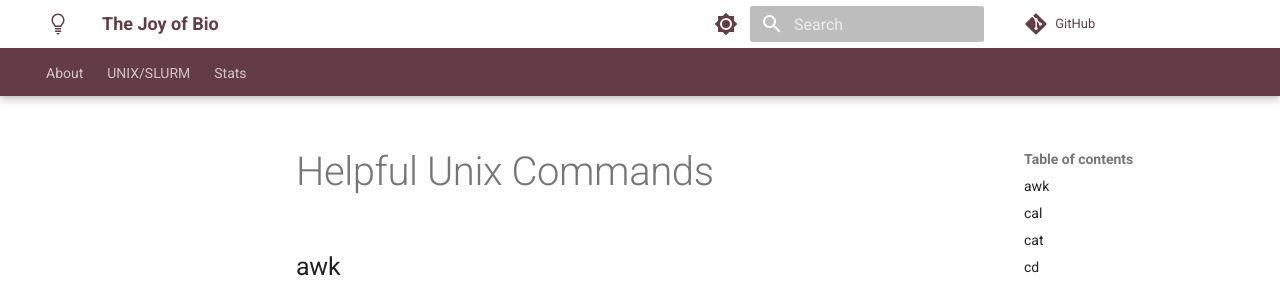
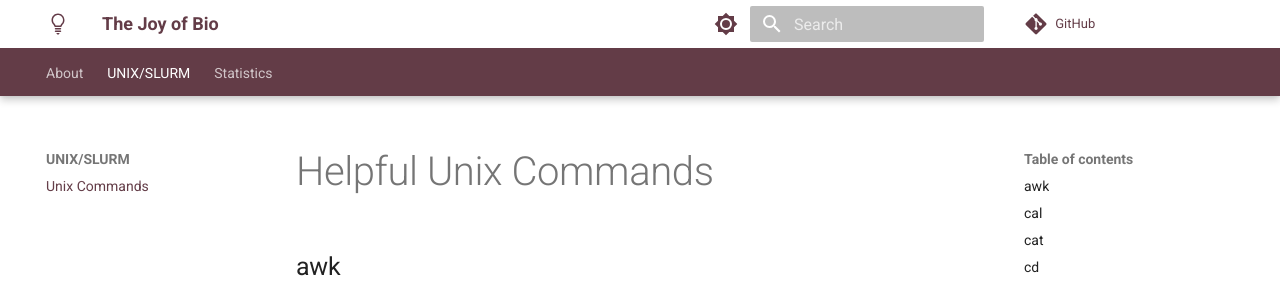
Before and after one commit to BioNomad/joy_of_bio, an MkDocs documentation site: the page built from docs/unix_slurm/unixCommands.md, in a window 1280 px wide. Shown: the top 281 px of the page. Built offline with MkDocs 1.6.1 and Material for MkDocs 9.7.7, drawn with Linux system fonts in a browser that asks for light colours; comment, search, counter and statistics services are not loaded.

Commit message:
Update mkdocs.yml

```diff
--- a/mkdocs.yml
+++ b/mkdocs.yml
@@ -67,6 +67,6 @@ extra_javascript:
 nav:
     - About : index.md
     - UNIX/SLURM:
-        - "Unix Commands": cheatsheets/unixCommands.md
-    - Stats:
-        - "Statistical Tests": cheatsheets/statisticalTests.md
+        - "Unix Commands": unix_slurm/unixCommands.md
+    - Statistics:
+        - "Statistical Tests": stats/statisticalTests.md
```
